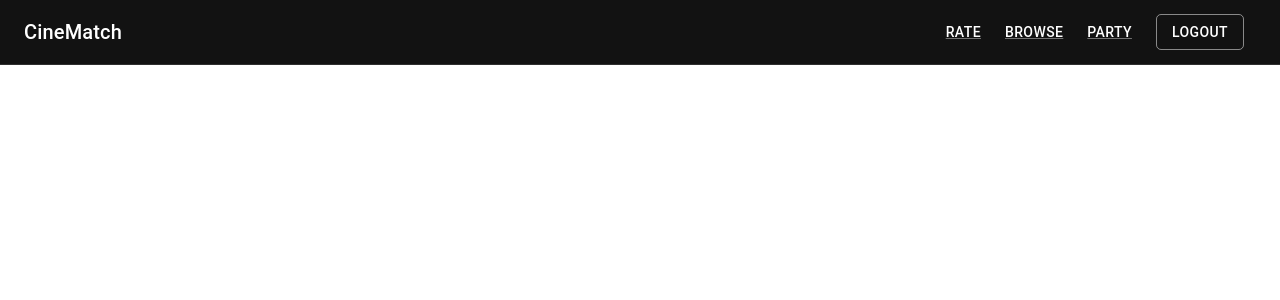
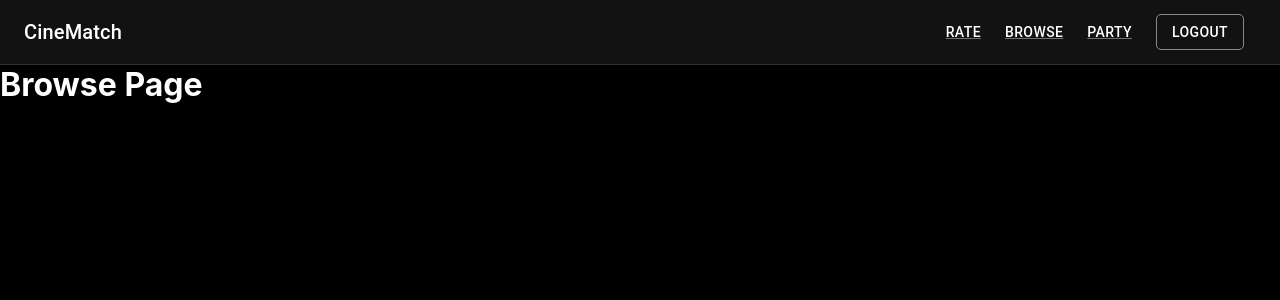
Before and after one commit to tkhv/CineMatch, a React (Create React App) app in the folder frontend/: page /browse in a window 1280 px wide. Shown: the top 300 px of the page. Built offline with nearby package versions, Linux system fonts and the light colour scheme.

Commit message:
Init Browse and Party pages

```diff
--- a/frontend/src/App.tsx
+++ b/frontend/src/App.tsx
@@ -1,9 +1,11 @@
 import { BrowserRouter, Routes, Route } from "react-router-dom";
 import { ThemeProvider, createTheme } from "@mui/material/styles";
 
+import Navbar from "./pages/components/Navbar";
 import AuthPage from "./pages/AuthPage";
 import RatePage from "./pages/RatePage";
-import Navbar from "./pages/components/Navbar";
+import BrowsePage from "./pages/BrowsePage";
+import PartyPage from "./pages/PartyPage";
 
 const theme = createTheme({
   palette: {
@@ -74,6 +76,8 @@ function App() {
         <Routes>
           <Route path="/" element={<AuthPage />} />
           <Route path="/rate" element={<RatePage />} />
+          <Route path="/browse" element={<BrowsePage />} />
+          <Route path="/party" element={<PartyPage />} />
         </Routes>
       </BrowserRouter>
     </ThemeProvider>
--- /dev/null
+++ b/frontend/src/pages/BrowsePage.tsx
@@ -0,0 +1,15 @@
+export default function BrowsePage() {
+  return (
+    <div
+      style={{
+        backgroundColor: "black",
+        height: "100vh",
+        alignItems: "center",
+        color: "white",
+        flex: 1,
+      }}
+    >
+      <h1 style={{ margin: "0px" }}>Browse Page</h1>
+    </div>
+  );
+}
--- /dev/null
+++ b/frontend/src/pages/PartyPage.tsx
@@ -0,0 +1,15 @@
+export default function PartyPage() {
+  return (
+    <div
+      style={{
+        backgroundColor: "black",
+        height: "100vh",
+        alignItems: "center",
+        color: "white",
+        flex: 1,
+      }}
+    >
+      <h1 style={{ margin: "0px" }}>Party Page</h1>
+    </div>
+  );
+}
--- a/frontend/src/pages/components/Navbar.tsx
+++ b/frontend/src/pages/components/Navbar.tsx
@@ -27,7 +27,7 @@ export default function Navbar() {
           <Link
             variant="button"
             color="text.primary"
-            href="#"
+            href="/browse"
             sx={{ my: 1, mx: 1.5 }}
           >
             Browse
@@ -35,7 +35,7 @@ export default function Navbar() {
           <Link
             variant="button"
             color="text.primary"
-            href="#"
+            href="/party"
             sx={{ my: 1, mx: 1.5 }}
           >
             Party
```
